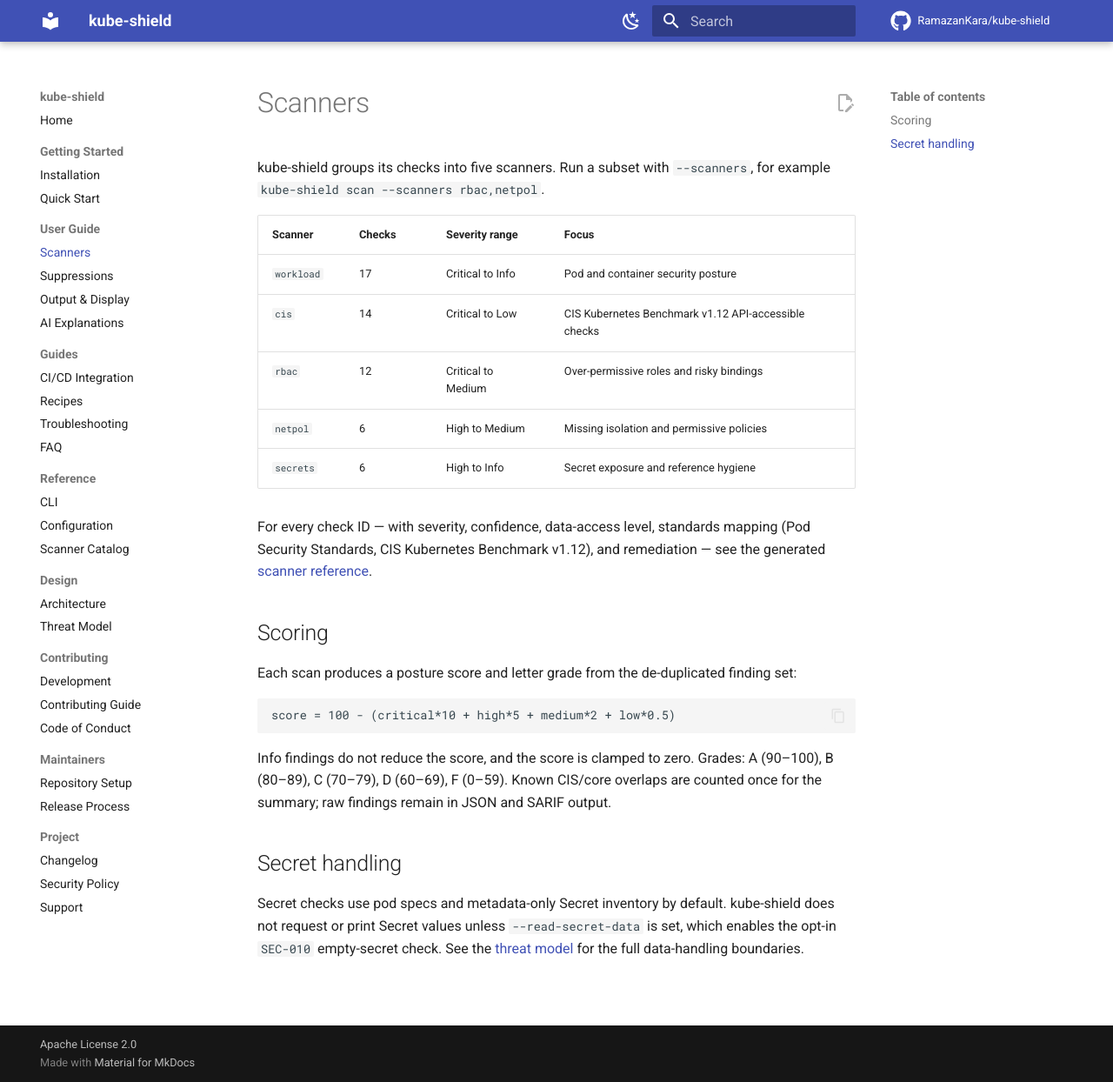
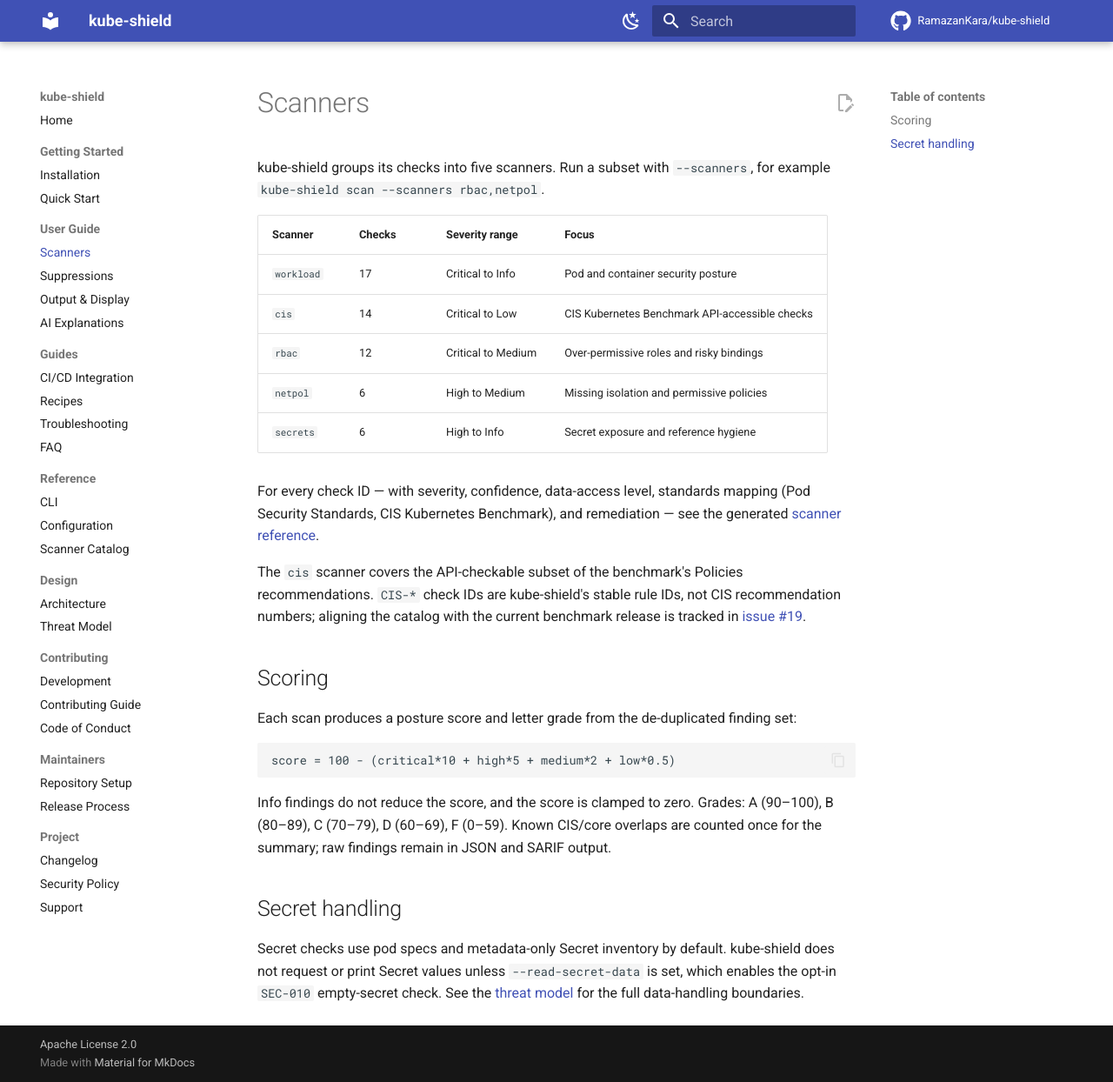
Before and after one commit to RamazanKara/kube-shield, an MkDocs documentation site: the page built from docs/user-guide/scanners.md, in a window 1280 px wide and 1244 px high. Shown: the whole window at 87% size. Built offline with MkDocs 1.6.1 and Material for MkDocs 9.7.7, drawn with Linux system fonts in a browser that asks for light colours; comment, search, counter and statistics services are not loaded.

Commit message:
docs: drop the stale CIS Benchmark v1.12 version claim
The cis scanner implements an API-checkable subset of the CIS Kubernetes
Benchmark Policies section, and its CIS-4.x rule IDs do not follow the
self-managed benchmark numbering (Policies is Section 5 there; the
current release is 2.0.1). Describe the scanner version-free across the
README, docs site, scanner description, and TUI demo fixture, point the
demo CISRef strings at real Section-5 recommendation numbers, and note
that CIS-* check IDs are stable rule IDs rather than CIS recommendation
numbers.

Catalog alignment with benchmark 2.0.x is tracked in #19.

Signed-off-by: Ramazan Kara <github@r-kara.de>

```diff
--- a/docs/user-guide/scanners.md
+++ b/docs/user-guide/scanners.md
@@ -5,12 +5,14 @@ kube-shield groups its checks into five scanners. Run a subset with `--scanners`
 | Scanner | Checks | Severity range | Focus |
 |---------|--------|----------------|-------|
 | `workload` | 17 | Critical to Info | Pod and container security posture |
-| `cis` | 14 | Critical to Low | CIS Kubernetes Benchmark v1.12 API-accessible checks |
+| `cis` | 14 | Critical to Low | CIS Kubernetes Benchmark API-accessible checks |
 | `rbac` | 12 | Critical to Medium | Over-permissive roles and risky bindings |
 | `netpol` | 6 | High to Medium | Missing isolation and permissive policies |
 | `secrets` | 6 | High to Info | Secret exposure and reference hygiene |
 
-For every check ID — with severity, confidence, data-access level, standards mapping (Pod Security Standards, CIS Kubernetes Benchmark v1.12), and remediation — see the generated [scanner reference](../reference/scanners.md).
+For every check ID — with severity, confidence, data-access level, standards mapping (Pod Security Standards, CIS Kubernetes Benchmark), and remediation — see the generated [scanner reference](../reference/scanners.md).
+
+The `cis` scanner covers the API-checkable subset of the benchmark's Policies recommendations. `CIS-*` check IDs are kube-shield's stable rule IDs, not CIS recommendation numbers; aligning the catalog with the current benchmark release is tracked in [issue #19](https://github.com/RamazanKara/kube-shield/issues/19).
 
 ## Scoring
 
```
Also changed, not shown: CHANGELOG.md (+2 -0 lines), README.md (+4 -2 lines), docs/design/architecture.md (+1 -1 lines), docs/index.md (+1 -1 lines), 2 other files.
